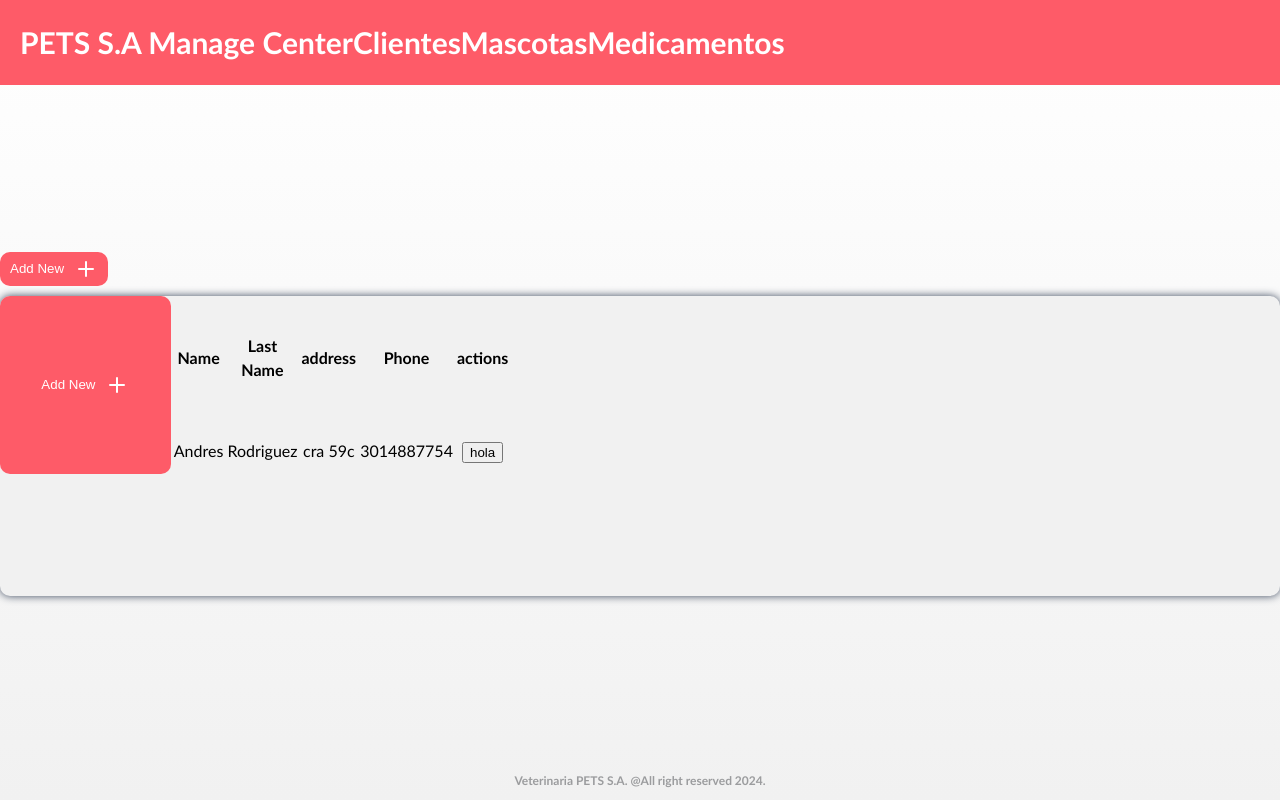
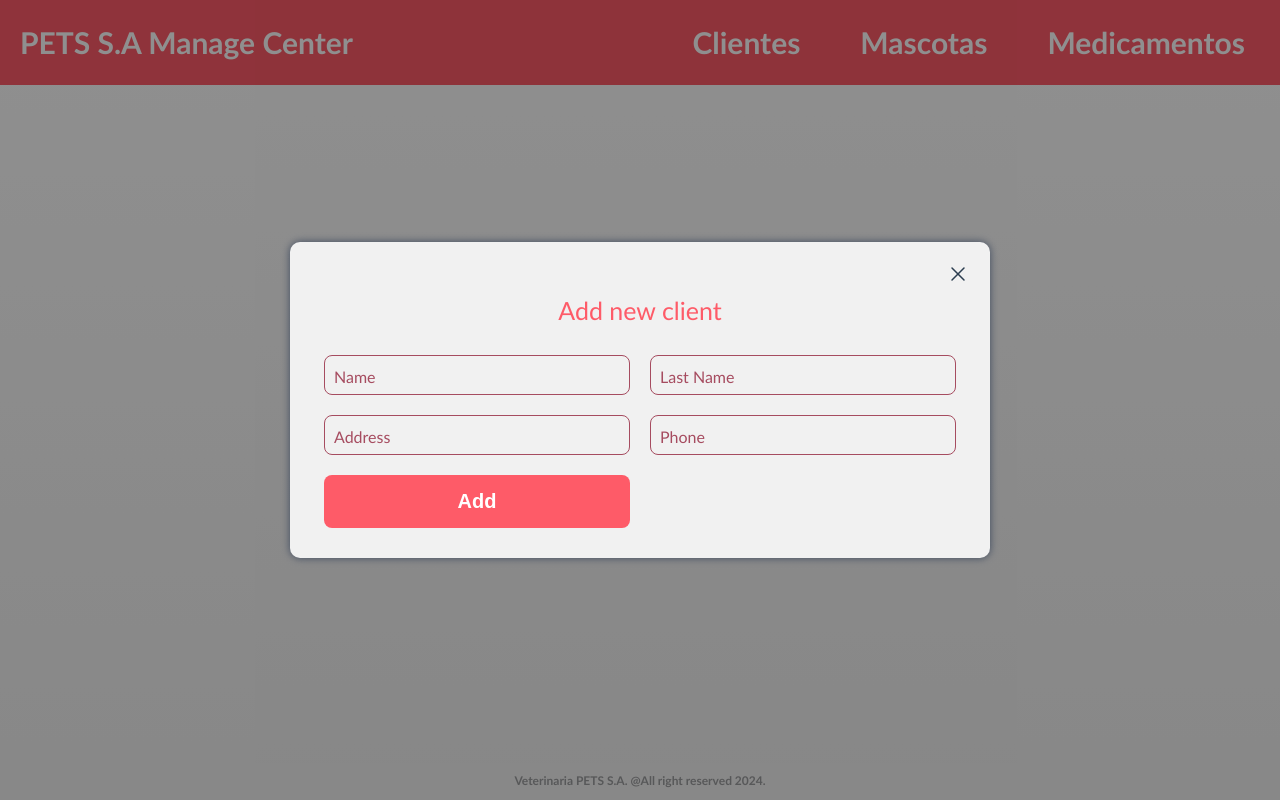
Before and after one commit to J-David09/Veterinaria, an Angular app in the folder frontend-application/: page /clientes in a window 1280 px wide. Both pictures are taken after a click on the button "Add New". Built offline with nearby package versions, Linux system fonts and the light colour scheme.

Commit message:
Avances en front de clientes e inicializacion de modales.

```diff
--- a/frontend-application/src/app/app.component.html
+++ b/frontend-application/src/app/app.component.html
@@ -1,10 +1,12 @@
 <nav class="navbar">
-    <a class="navbar__link">PETS S.A Manage Center</a>
-    <ng-container *ngIf="!isLoginPage()" class="links">
-        <a (click)="navigateClientes()" class="navbar__link">Clientes</a>
-        <a (click)="navigateMascotas()" class="navbar__link">Mascotas</a>
-        <a (click)="navigateMedicamentos()" class="navbar__link">Medicamentos</a>
-    </ng-container>
+    <a (click)="navigateHome()" class="navbar__brand">PETS S.A Manage Center</a>
+    <div class="links">
+        <ng-container *ngIf="!isLoginPage()">
+            <a (click)="navigateClientes()" class="link link__clients" [ngClass]="{'link--active':isClients}">Clientes</a>
+            <a (click)="navigateMascotas()" class="link link__pets" [ngClass]="{'link--active':isPets}">Mascotas</a>
+            <a (click)="navigateMedicamentos()" class="link link__farmacy" [ngClass]="{'link--active':isFarmacy}">Medicamentos</a>
+        </ng-container>
+    </div>
 </nav>
 <div class="main-content">
     <router-outlet></router-outlet>
--- a/frontend-application/src/app/app.component.scss
+++ b/frontend-application/src/app/app.component.scss
@@ -1,3 +1,7 @@
+a {
+    cursor: pointer;
+}
+
 .main-content {
     display: flex;
     justify-content: center;
@@ -6,19 +10,33 @@
 }
 
 .navbar {
+    display: flex;
+    justify-content: space-between;
     padding: 2rem;
     background-color: var(--primary);
-}
-
-.navbar__link {
     font-size: 2rem;
     font-weight: 700;
     text-decoration: none;
     color: var(--white);
 }
 
+.links {
+    display: flex;
+    gap: 3rem;
+}
+
+.link{
+    padding: 0 1.5rem;
+    transition: 0.5s;
+}
+
+.link--active{
+    background-color: var(--dark-primary);
+    border-radius: .5rem;
+}
+
 @media (min-width: 768px) {
-    .navbar__link {
+    .navbar {
         font-size: 3rem;
     }
 }
--- a/frontend-application/src/app/app.component.ts
+++ b/frontend-application/src/app/app.component.ts
@@ -1,6 +1,5 @@
 import { Component } from '@angular/core';
 import { Router } from '@angular/router';
-
 
 @Component({
   selector: 'app-root',
@@ -9,22 +8,38 @@ import { Router } from '@angular/router';
 })
 export class AppComponent {
   title = 'frontend-application';
+  isClients: boolean = false;
+  isPets: boolean = false;
+  isFarmacy: boolean = false;
 
-  constructor(private router: Router) { }
+  constructor(private router: Router) {}
 
   isLoginPage(): boolean {
     return this.router.url === '/login';
   }
 
-  navigateMedicamentos () {
+  navigateMedicamentos() {
     this.router.navigate(["/medicamentos"]);
+    this.isClients = false;
+    this.isPets = false;
+    this.isFarmacy = true;
   }
 
-  navigateMascotas () {
+  navigateMascotas() {
     this.router.navigate(["/mascotas"]);
+    this.isClients = false;
+    this.isPets = true;
+    this.isFarmacy = false;
   }
 
-  navigateClientes () {
+  navigateClientes() {
     this.router.navigate(["/clientes"]);
+    this.isClients = true;
+    this.isPets = false;
+    this.isFarmacy = false;
+  }
+
+  navigateHome() {
+    this.router.navigate([""]);
   }
 }
--- a/frontend-application/src/app/content/clientes/clientes.component.html
+++ b/frontend-application/src/app/content/clientes/clientes.component.html
@@ -1,7 +1,7 @@
 <div class="button-container">
-    <button class="add-button">Add New
-        <svg xmlns="http://www.w3.org/2000/svg" width="24" height="24" viewBox="0 0 24 24" fill="none" stroke="currentColor"
-            stroke-width="2" stroke-linecap="round" stroke-linejoin="round"
+    <button (click)="openModal()" class="add-button">Add New
+        <svg xmlns="http://www.w3.org/2000/svg" width="24" height="24" viewBox="0 0 24 24" fill="none"
+            stroke="currentColor" stroke-width="2" stroke-linecap="round" stroke-linejoin="round"
             class="icon icon-tabler icons-tabler-outline icon-tabler-plus">
             <path stroke="none" d="M0 0h24v24H0z" fill="none" />
             <path d="M12 5l0 14" />
@@ -9,32 +9,97 @@
         </svg>
     </button>
 </div>
-<div class="container">
-    <div class="grid">
-        <button class="add-button">Add New
-            <svg xmlns="http://www.w3.org/2000/svg" width="24" height="24" viewBox="0 0 24 24" fill="none" stroke="currentColor"
-                stroke-width="2" stroke-linecap="round" stroke-linejoin="round"
-                class="icon icon-tabler icons-tabler-outline icon-tabler-plus">
-                <path stroke="none" d="M0 0h24v24H0z" fill="none" />
-                <path d="M12 5l0 14" />
-                <path d="M5 12l14 0" />
-            </svg>
-        </button>
-        <table>
+
+<div class="clientInfo">
+    <table>
+        <thead>
             <tr>
                 <th>Name</th>
                 <th>Last Name</th>
-                <th>address</th>
+                <th>Address</th>
                 <th>Phone</th>
-                <th>actions</th>
+                <th>Actions</th>
             </tr>
+        </thead>
+        <tbody>
             <tr>
                 <td>Andres</td>
                 <td>Rodriguez</td>
                 <td>cra 59c</td>
                 <td>3014887754</td>
-                <td><button>hola</button></td>
+                <td>
+                    <button>
+                        <svg xmlns="http://www.w3.org/2000/svg" class="icon icon-tabler icon-tabler-info-circle"
+                            width="24" height="24" viewBox="0 0 24 24" stroke-width="1.5" stroke="#2c3e50" fill="none"
+                            stroke-linecap="round" stroke-linejoin="round">
+                            <path stroke="none" d="M0 0h24v24H0z" fill="none" />
+                            <path d="M3 12a9 9 0 1 0 18 0a9 9 0 0 0 -18 0" />
+                            <path d="M12 9h.01" />
+                            <path d="M11 12h1v4h1" />
+                        </svg>
+                    </button>
+                    <button>
+                        <svg xmlns="http://www.w3.org/2000/svg" class="icon icon-tabler icon-tabler-pencil-up"
+                            width="24" height="24" viewBox="0 0 24 24" stroke-width="1.5" stroke="#2c3e50" fill="none"
+                            stroke-linecap="round" stroke-linejoin="round">
+                            <path stroke="none" d="M0 0h24v24H0z" fill="none" />
+                            <path d="M4 20h4l10.5 -10.5a2.828 2.828 0 1 0 -4 -4l-10.5 10.5v4" />
+                            <path d="M13.5 6.5l4 4" />
+                            <path d="M19 22v-6" />
+                            <path d="M22 19l-3 -3l-3 3" />
+                        </svg>
+                    </button>
+                    <button>
+                        <svg xmlns="http://www.w3.org/2000/svg" class="icon icon-tabler icon-tabler-trash" width="24"
+                            height="24" viewBox="0 0 24 24" stroke-width="1.5" stroke="#2c3e50" fill="none"
+                            stroke-linecap="round" stroke-linejoin="round">
+                            <path stroke="none" d="M0 0h24v24H0z" fill="none" />
+                            <path d="M4 7l16 0" />
+                            <path d="M10 11l0 6" />
+                            <path d="M14 11l0 6" />
+                            <path d="M5 7l1 12a2 2 0 0 0 2 2h8a2 2 0 0 0 2 -2l1 -12" />
+                            <path d="M9 7v-3a1 1 0 0 1 1 -1h4a1 1 0 0 1 1 1v3" />
+                        </svg>
+                    </button>
+                </td>
             </tr>
-        </table>
-    </div>
+        </tbody>
+    </table>
 </div>
+
+<div class="addModal" [ngClass]="{'visible':isModal}">
+    <form class="addForm" [ngClass]="{'visibleForm':isModal}" action="">
+        <div class="addForm__exit" (click)="closeModal()">
+            <svg xmlns="http://www.w3.org/2000/svg" class="icon icon-tabler icon-tabler-x" width="24" height="24"
+                viewBox="0 0 24 24" stroke-width="1.5" stroke="#2c3e50" fill="none" stroke-linecap="round"
+                stroke-linejoin="round">
+                <path stroke="none" d="M0 0h24v24H0z" fill="none" />
+                <path d="M18 6l-12 12" />
+                <path d="M6 6l12 12" />
+            </svg>
+        </div>
+        <fieldset class="addfieldset">
+            <legend class="addfieldset__legend">Add new client</legend>
+            <div class="addfieldset__inputs">
+                <div class="inputbox">
+                    <input type="text" required="required" name="username" class="inputbox__field">
+                    <span class="inputbox__placeholder">Name</span>
+                </div>
+                <div class="inputbox">
+                    <input type="text" required="required" name="lastname" class="inputbox__field">
+                    <span class="inputbox__placeholder">Last Name</span>
+                </div>
+                <div class="inputbox">
+                    <input type="text" required="required" name="address" class="inputbox__field">
+                    <span class="inputbox__placeholder">Address</span>
+                </div>
+                <div class="inputbox">
+                    <input type="tel number" required="required" name="phone" class="inputbox__field">
+                    <span class="inputbox__placeholder">Phone</span>
+                </div>
+                <!-- <span *ngIf="!isUserValid" style="color: rgb(221,44,0);">{{message}}</span> -->
+                <input type="submit" class="addfieldset__inputs--submit" value="Add">
+            </div>
+        </fieldset>
+    </form>
+</div>
--- a/frontend-application/src/app/content/clientes/clientes.component.scss
+++ b/frontend-application/src/app/content/clientes/clientes.component.scss
@@ -1,12 +1,4 @@
-p, h2{
-    margin: 0;
-}
-
-p{
-    color: var(--secondary);
-}
-
-.button-container{
+.button-container {
     width: 100%;
     border: none;
     display: flex;
@@ -14,7 +6,7 @@ p{
     align-items: center;
 }
 
-.add-button{
+.add-button {
     outline: none;
     padding: .5rem 1rem;
     display: flex;
@@ -25,58 +17,211 @@ p{
     margin-bottom: 1rem;
     cursor: pointer;
     color: var(--white);
-    background-color: var(--primary);
+    background-color: var(--gray);
     gap: 1rem;
     transition: 0.3s;
 }
 
-.add-button:hover{
-    background-color: var(--dark-primary);
+.add-button:hover {
+    background-color: var(--secondary);
 }
 
-.container{
+.clientInfo {
+    overflow: auto;
+    max-height: 30rem;
+}
+
+.clientInfo thead th {
+    position: sticky;
+    top: 0;
+    z-index: 1;
+}
+
+/* Just common table stuff. Really. */
+table {
+
+    border-collapse: collapse;
+    width: 100%;
+}
+
+tr {
+    border-bottom: .1rem solid var(--black);
+}
+
+th,
+td {
+    padding: 8px 16px;
+}
+
+th {
+    color: var(--white);
+    border-bottom: .3rem solid var(--secondary);
+    background: var(--dark-primary);
+}
+
+th:nth-child(1) {
+    border-radius: 1rem 0 0 0;
+}
+
+th:nth-child(5) {
+    border-radius: 0 1rem 0 0;
+}
+
+td {
+    background: var(--light-gray);
+}
+
+td button{
+    cursor: pointer;
+    border: none;
+    outline: none;
+}
+
+.actions {
+    margin-bottom: 1rem;
+}
+
+.actions__button {
+    cursor: pointer;
+    border: none;
+}
+
+/* Modals */
+.addModal{
+    display: flex;
+    justify-content: center;
+    align-items: center;
+    background-color: transparent;
+    visibility: hidden;
+    position: fixed;
+    padding: 0;
+    margin: 0;
+    height: 100%;
+    width: 100%;
+    left: 0;
+    top: 0;
+    z-index: 1;
+    transition: 0.5s;
+}
+
+.visible{
+    visibility: visible;
+    background-color: var(--alpha-black);
+}
+
+.addForm {
+    transition: 0.5s;
+    top:-100rem;
     background-color: var(--light-gray);
-    width: 100%;
+    width: min(70rem, 100%);
+    padding: 2rem;
     border-radius: 1rem;
     -webkit-box-shadow: 0px 0px 9px 0px var(--secondary);
     -moz-box-shadow: 0px 0px 9px 0px var(--secondary);
     box-shadow: 0px 0px 9px 0px var(--secondary);
 }
 
-.grid{
-    height: 30rem;
-    overflow-y: auto;
-    display: grid;
-    justify-content: center;
-    grid-template-areas:
-    'header'
-    'main';
-    text-align: center;
-    row-gap: .5rem;
-    grid-template-columns: repeat(5, 1fr) 1.5fr;
+.visibleForm{
+    position: relative;
+    top:0;
 }
 
-.grid__header{
-    background-color: var(--dark-primary);
-    border-bottom: .5rem solid var(--secondary);
-    margin-bottom: 1.5rem;
-    color: var(--white);
+.hiddenForm{
+    top: -100rem;
 }
 
-.grid__header:nth-child(1){
-    border-radius: 1rem 0 0 0;
+.addForm__exit{
+    display: block;
+    text-align: end;
+    cursor: pointer;
+    top: 0;
+    left: 0;
+}
+
+.addfieldset {
+    border: none;
+}
+
+.addfieldset__legend {
+    color: var(--primary);
+    text-align: center;
+    font-size: 2.5rem;
+    margin-bottom: 2rem;
+}
+
+.addfieldset__inputs {
+    display: flex;
+    flex-direction: column;
+    gap: 2rem;
+}
+
+.addfieldset__inputs--image{
+    animation: transitionLeft .75s;
+}
+
+@media (min-width: 768px) {
+    .addfieldset__inputs {
+        display: grid;
+        grid-template-columns: repeat(2, 1fr);
+        align-items: center;
+        justify-content: center;
+        column-gap: 2rem;
+    }
+}
+
+.inputbox{
+    position: relative;
+}
+
+.inputbox__field,
+.addfieldset__inputs--submit {
+    padding: 1.5rem;
+    color: var(--dark-primary);
+    border-radius: .8rem;
+}
+
+.inputbox__field{
+    padding: 1rem;
+    font-size: 1.6rem;
+    outline: none;
+    width: 100%;
+    border: solid .1rem var(--dark-primary);
+    background-color: transparent;
+    transition: 0.5s;
+}
+
+.inputbox__placeholder{
+    position: absolute;
+    left: 0;
+    color: var(--dark-primary);
+    padding: 1rem;
+    pointer-events: none;
+    font-size: 1.6rem;
+    transition: 0.5s;
+}
+
+.inputbox__field:valid ~ .inputbox__placeholder,
+.inputbox__field:focus ~ .inputbox__placeholder{
+    color: var(--white);
+    transform: translateX(1rem) translateY(-1rem);
+    font-size: 1.2rem;
+    padding: 0 1rem;
+    background-color: var(--primary);
+    border-radius: .6rem;
+    letter-spacing: .15rem;
 }
 
 
-.grid__header:nth-child(6){
-    border-radius: 0 1rem 0 0;
+.addfieldset__inputs--submit{
+    border: none;
+    background-color: var(--primary);
+    font-size: 2rem;
+    font-weight: 700;
+    color: var(--white);
+    transition: .3s;
 }
 
-p, .actions{
-    margin-bottom: 1rem;
+.addfieldset__inputs--submit:hover{
+    cursor: pointer;
+    background-color:  var(--dark-primary);
 }
-
-.actions__button{
-    cursor: pointer;
-    border: none;
-}
--- a/frontend-application/src/app/content/clientes/clientes.component.ts
+++ b/frontend-application/src/app/content/clientes/clientes.component.ts
@@ -6,5 +6,13 @@ import { Component } from '@angular/core';
   styleUrls: ['./clientes.component.scss']
 })
 export class ClientesComponent {
+  isModal : boolean = false;
 
+  openModal(){
+    this.isModal = true;
+  }
+
+  closeModal(){
+    this.isModal = false;
+  }
 }
--- a/frontend-application/src/app/content/medicamentos/medicamentos.component.ts
+++ b/frontend-application/src/app/content/medicamentos/medicamentos.component.ts
@@ -1,4 +1,5 @@
 import { Component } from '@angular/core';
+
 
 @Component({
   selector: 'app-medicamentos',
@@ -6,5 +7,4 @@ import { Component } from '@angular/core';
   styleUrls: ['./medicamentos.component.scss']
 })
 export class MedicamentosComponent {
-
 }
```
Also changed, not shown: frontend-application/src/main.ts (line endings or trailing spaces).
